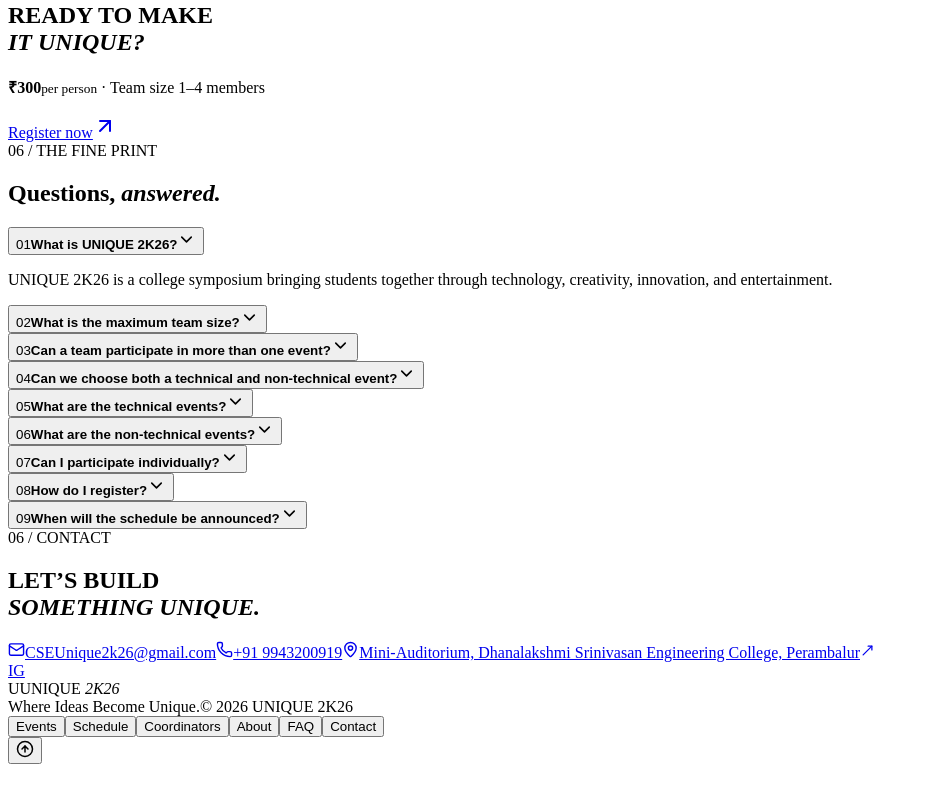
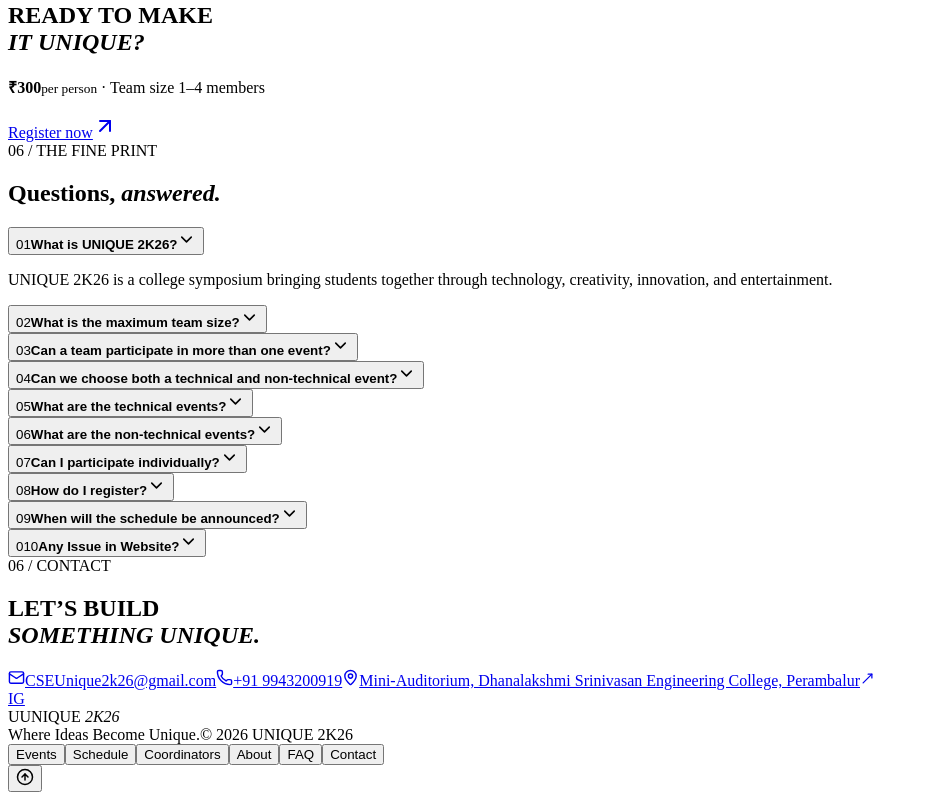
Before and after one commit to Sakthi-AI-Developer/unique-2k26, a React (Vite) app: page / in a window 1280 px wide. Shown: the part 3193-3993 px from the top of the page, without its empty margins (0-928 px from the left). Before the commit the page ends 3965 px from the top, so only its background shows below. Built offline with nearby package versions, Linux system fonts and the light colour scheme; the HTML template or start-up script is replaced by a standard one.

Commit message:
Update UNIQUE 2K26 website and add a 10 faq

```diff
--- a/src/data.ts
+++ b/src/data.ts
@@ -57,4 +57,5 @@
   ['Can I participate individually?', 'Yes. Individual participation is welcome, and teams may have 1–4 members.'],
   ['How do I register?', 'Use the global REGISTER NOW link near the hero, navbar, or registration section.'],
   ['When will the schedule be announced?', 'The one-day schedule, timings, and venue will be announced soon.'],
+  ['Any Issue in Website?', 'If you encounter any issues with the website, please contact us at sakthi88705@gmail.com.']
 ]
```
